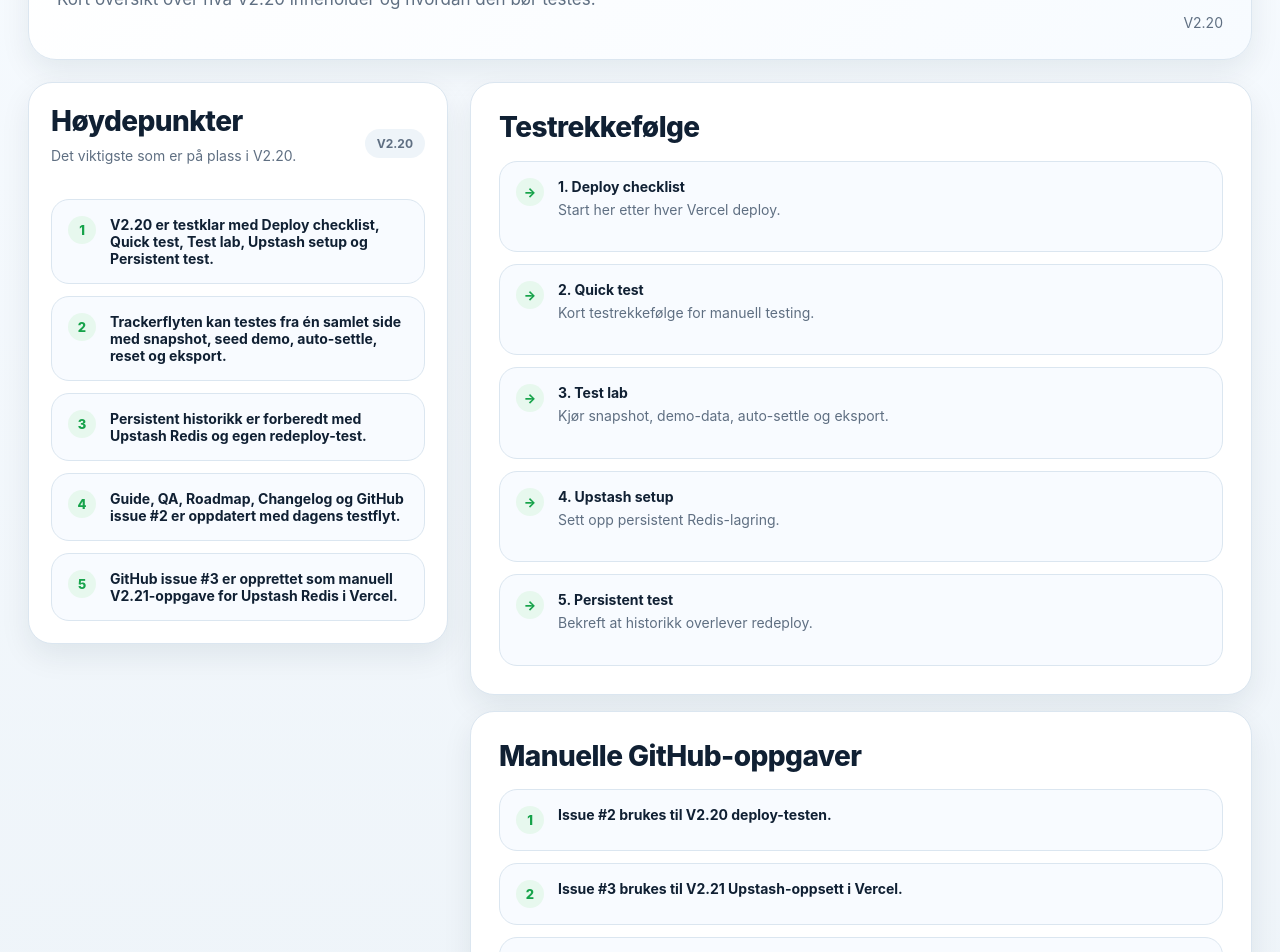
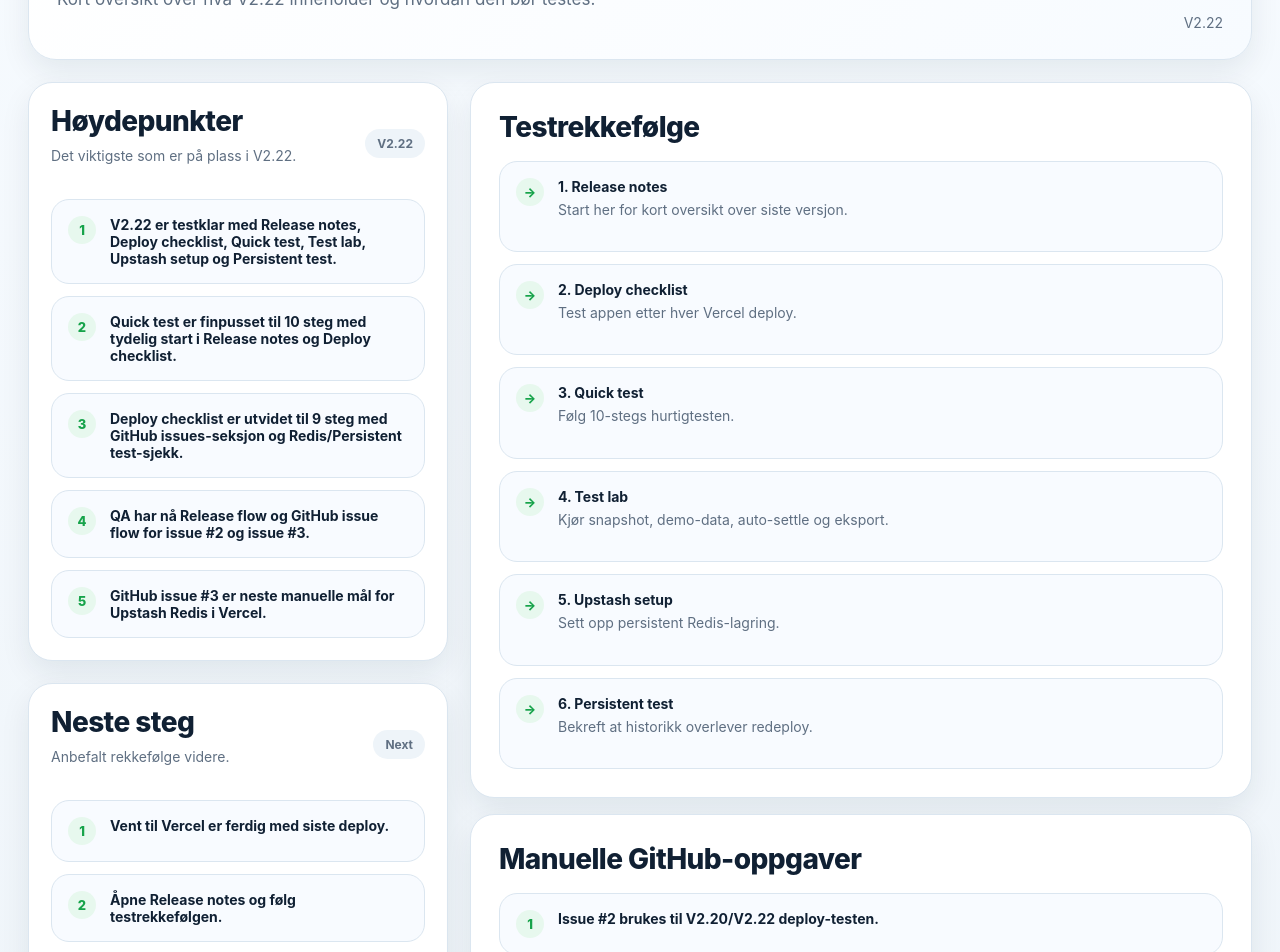
Before and after one commit to hakonnilsen157-commits/PL-betting-model, a Next.js app in the folder pl-vercel-v1/: page /release-notes in a window 1280 px wide. Shown: the part 260-1212 px from the top of the page. Built offline with nearby package versions, Linux system fonts and the light colour scheme.

Commit message:
Update release notes to V2.22

```diff
--- a/pl-vercel-v1/app/release-notes/page.tsx
+++ b/pl-vercel-v1/app/release-notes/page.tsx
@@ -1,23 +1,32 @@
 const highlights = [
-  'V2.20 er testklar med Deploy checklist, Quick test, Test lab, Upstash setup og Persistent test.',
-  'Trackerflyten kan testes fra én samlet side med snapshot, seed demo, auto-settle, reset og eksport.',
-  'Persistent historikk er forberedt med Upstash Redis og egen redeploy-test.',
-  'Guide, QA, Roadmap, Changelog og GitHub issue #2 er oppdatert med dagens testflyt.',
-  'GitHub issue #3 er opprettet som manuell V2.21-oppgave for Upstash Redis i Vercel.',
+  'V2.22 er testklar med Release notes, Deploy checklist, Quick test, Test lab, Upstash setup og Persistent test.',
+  'Quick test er finpusset til 10 steg med tydelig start i Release notes og Deploy checklist.',
+  'Deploy checklist er utvidet til 9 steg med GitHub issues-seksjon og Redis/Persistent test-sjekk.',
+  'QA har nå Release flow og GitHub issue flow for issue #2 og issue #3.',
+  'GitHub issue #3 er neste manuelle mål for Upstash Redis i Vercel.',
 ];
 
 const testOrder = [
-  { href: '/deploy-checklist', label: '1. Deploy checklist', text: 'Start her etter hver Vercel deploy.' },
-  { href: '/quick-test', label: '2. Quick test', text: 'Kort testrekkefølge for manuell testing.' },
-  { href: '/test-lab', label: '3. Test lab', text: 'Kjør snapshot, demo-data, auto-settle og eksport.' },
-  { href: '/upstash-setup', label: '4. Upstash setup', text: 'Sett opp persistent Redis-lagring.' },
-  { href: '/persistent-test', label: '5. Persistent test', text: 'Bekreft at historikk overlever redeploy.' },
+  { href: '/release-notes', label: '1. Release notes', text: 'Start her for kort oversikt over siste versjon.' },
+  { href: '/deploy-checklist', label: '2. Deploy checklist', text: 'Test appen etter hver Vercel deploy.' },
+  { href: '/quick-test', label: '3. Quick test', text: 'Følg 10-stegs hurtigtesten.' },
+  { href: '/test-lab', label: '4. Test lab', text: 'Kjør snapshot, demo-data, auto-settle og eksport.' },
+  { href: '/upstash-setup', label: '5. Upstash setup', text: 'Sett opp persistent Redis-lagring.' },
+  { href: '/persistent-test', label: '6. Persistent test', text: 'Bekreft at historikk overlever redeploy.' },
 ];
 
 const manualTasks = [
-  'Issue #2 brukes til V2.20 deploy-testen.',
-  'Issue #3 brukes til V2.21 Upstash-oppsett i Vercel.',
+  'Issue #2 brukes til V2.20/V2.22 deploy-testen.',
+  'Issue #3 brukes til V2.21/V2.22 Upstash-oppsett i Vercel.',
   'Når Upstash er satt opp, kjør Persistent test før historikken brukes seriøst.',
+  'Hvis en test feiler, noter side, knapp, miljø og feilmelding i riktig issue.',
+];
+
+const nextSteps = [
+  'Vent til Vercel er ferdig med siste deploy.',
+  'Åpne Release notes og følg testrekkefølgen.',
+  'Kjør Quick test og Test lab for å verifisere V2-flyten.',
+  'Fullfør issue #3 når du er klar for persistent historikk.',
 ];
 
 export default function ReleaseNotesPage() {
@@ -28,9 +37,9 @@ export default function ReleaseNotesPage() {
           <div>
             <div className="eyebrow">Premier League Model</div>
             <h1 className="hero-title">Release notes</h1>
-            <p className="hero-subtitle">Kort oversikt over hva V2.20 inneholder og hvordan den bør testes.</p>
+            <p className="hero-subtitle">Kort oversikt over hva V2.22 inneholder og hvordan den bør testes.</p>
           </div>
-          <div className="updated-at">V2.20</div>
+          <div className="updated-at">V2.22</div>
         </div>
       </section>
 
@@ -40,12 +49,30 @@ export default function ReleaseNotesPage() {
             <div className="list-card-header">
               <div>
                 <h2 className="section-title" style={{ marginBottom: 0 }}>Høydepunkter</h2>
-                <p className="section-subtitle">Det viktigste som er på plass i V2.20.</p>
+                <p className="section-subtitle">Det viktigste som er på plass i V2.22.</p>
               </div>
-              <div className="badge-soft">V2.20</div>
+              <div className="badge-soft">V2.22</div>
             </div>
             <div className="reason-list">
               {highlights.map((item, index) => (
+                <div key={item} className="reason-card">
+                  <span className="reason-number">{index + 1}</span>
+                  <div className="metric-pill-value">{item}</div>
+                </div>
+              ))}
+            </div>
+          </section>
+
+          <section className="list-card">
+            <div className="list-card-header">
+              <div>
+                <h2 className="section-title" style={{ marginBottom: 0 }}>Neste steg</h2>
+                <p className="section-subtitle">Anbefalt rekkefølge videre.</p>
+              </div>
+              <div className="badge-soft">Next</div>
+            </div>
+            <div className="reason-list">
+              {nextSteps.map((item, index) => (
                 <div key={item} className="reason-card">
                   <span className="reason-number">{index + 1}</span>
                   <div className="metric-pill-value">{item}</div>
```
